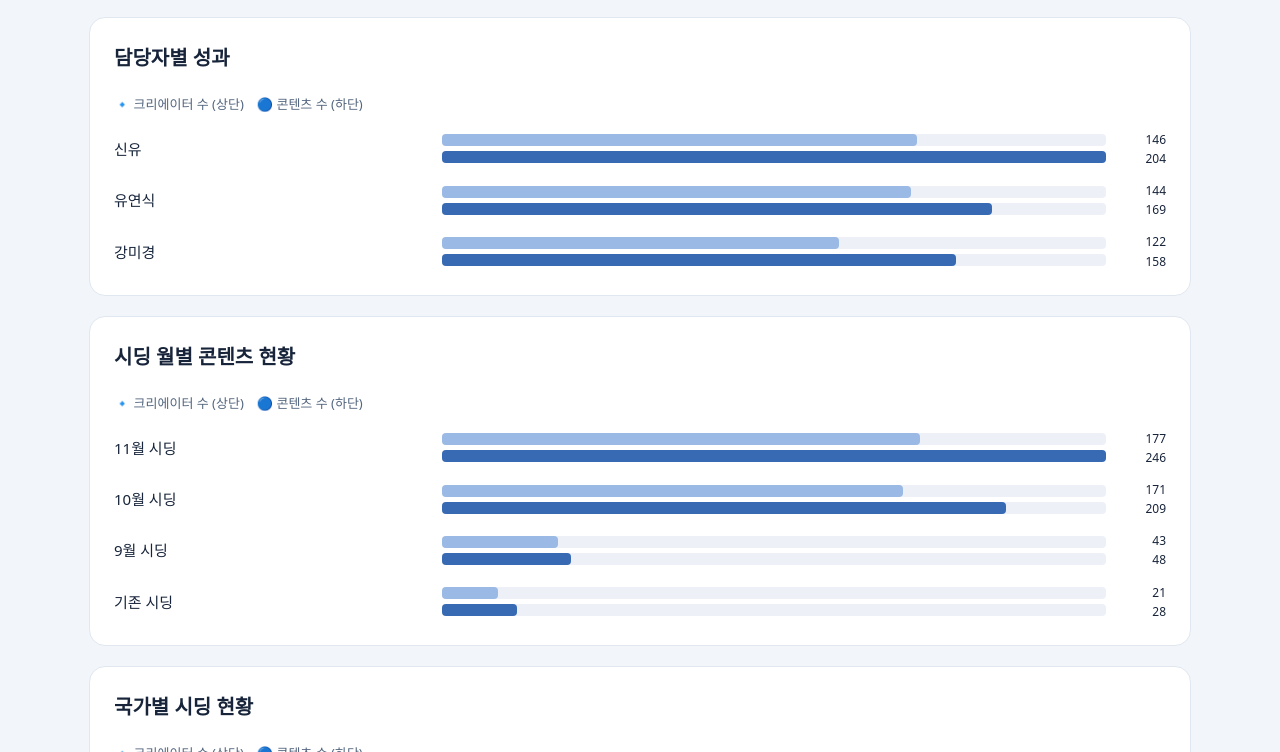
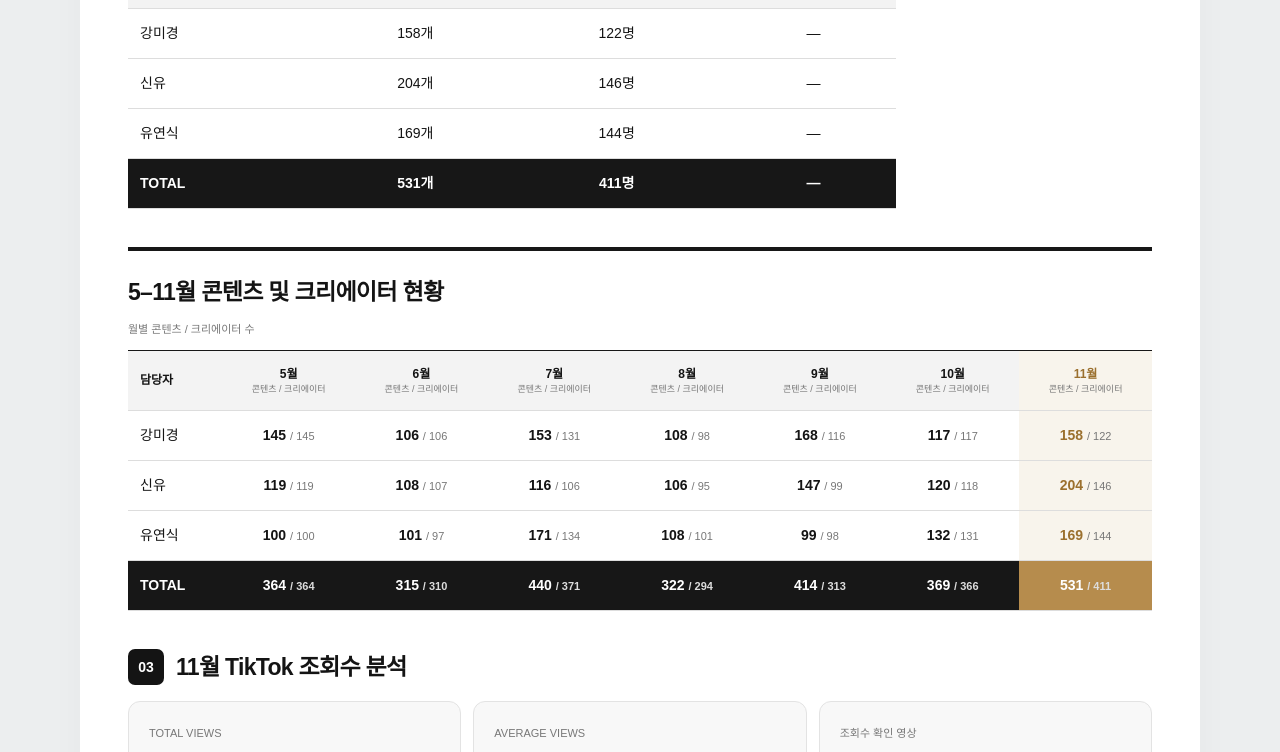
Before and after one commit to aigsam21/November-Seeding, a plain HTML site: page index.html in a window 1280 px wide. Shown: the part 554-1306 px from the top of the page. Drawn offline with Linux system fonts and the light colour scheme.

Commit message:
Add files via upload

```diff
--- a/app.js
+++ b/app.js
@@ -1 +1,10 @@
-const fmt=n=>n.toLocaleString('ko-KR');document.querySelector('#kpis').innerHTML=[['전체 크리에이터',DATA.total[0]+'명'],['전체 콘텐츠',DATA.total[1]+'개'],['크리에이터당 콘텐츠',(DATA.total[1]/DATA.total[0]).toFixed(2)+'개']].map(([a,b])=>`<div class="kpi">${a}<strong>${b}</strong></div>`).join('');const sections=[['owner','담당자별 성과'],['cohort','시딩 월별 콘텐츠 현황'],['country','국가별 시딩 현황'],['product','제품별 콘텐츠 현황'],['platform','플랫폼별 콘텐츠 현황']];for(const [key,title] of sections){document.querySelector('#nav').insertAdjacentHTML('beforeend',`<a href="#${key}">${title}</a>`);const max=Math.max(...DATA[key].map(x=>x[2]));document.querySelector('#sections').insertAdjacentHTML('beforeend',`<section id="${key}"><h2>${title}</h2><div class="legend">🔹 크리에이터 수 (상단)　🔵 콘텐츠 수 (하단)</div><div class="chart">${DATA[key].map(([n,c,v])=>`<div class="item"><div class="name">${n}</div><div class="bars"><div class="track"><div class="bar creator" style="width:${c/max*100}%"></div></div><div class="track"><div class="bar" style="width:${v/max*100}%"></div></div></div><div class="nums">${fmt(c)}<br>${fmt(v)}</div></div>`).join('')}</div></section>`)}
+const f=n=>n.toLocaleString('ko-KR'), root=document.querySelector('#report');
+const heading=(n,t)=>`<h2><b class="number">${n}</b>${t}</h2>`;
+const table=(heads,rows)=>`<div class="scroll"><table><thead><tr>${heads.map(x=>`<th>${x}</th>`).join('')}</tr></thead><tbody>${rows.map(([cls,...cells])=>`<tr class="${cls}">${cells.map(x=>`<td>${x}</td>`).join('')}</tr>`).join('')}</tbody></table></div>`;
+const card=(a,b,cls='')=>`<div class="metric ${cls}"><small>${a}</small><strong>${b}</strong></div>`;
+const owners=['강미경','신유','유연식'].map(n=>DATA.owner.find(r=>r[0]===n));
+root.innerHTML=`<section>${heading('01','11월 콘텐츠 및 크리에이터 현황')}<div class="metrics summary">${card('총 콘텐츠',f(DATA.total[1])+'<sub>개</sub>','black')}${card('총 크리에이터',f(DATA.total[0])+'<sub>명</sub>')}</div><p class="note">크리에이터 ID 및 콘텐츠 URL 중복 제거 기준</p></section><section class="owner">${heading('02','담당자별 11월 KPI')}${table(['담당자','콘텐츠','크리에이터','조회수'],[...owners.map(([n,c,v])=>['',n,v+'개',c+'명','—']),['total','TOTAL',DATA.total[1]+'개',DATA.total[0]+'명','—']])}</section>`;
+const hist=[[145,145,106,106,153,131,108,98,168,116,117,117],[119,119,108,107,116,106,106,95,147,99,120,118],[100,100,101,97,171,134,108,101,99,98,132,131],[364,364,315,310,440,371,322,294,414,313,369,366]];
+const pairs=a=>Array.from({length:a.length/2},(_,i)=>`<strong>${a[2*i]}</strong> <span class="secondary">/ ${a[2*i+1]}</span>`);
+root.innerHTML+=`<section class="history"><h2>5–11월 콘텐츠 및 크리에이터 현황</h2><p class="note">월별 콘텐츠 / 크리에이터 수</p>${table(['담당자',...Array.from({length:7},(_,i)=>`${i+5}월<small>콘텐츠 / 크리에이터</small>`)],hist.map((a,i)=>[i===3?'total':'',i===3?'TOTAL':owners[i][0],...pairs([...a,...(i===3?[DATA.total[1],DATA.total[0]]:[owners[i][2],owners[i][1]])])]))}</section><section>${heading('03','11월 TikTok 조회수 분석')}<div class="metrics">${['TOTAL VIEWS','AVERAGE VIEWS','조회수 확인 영상',...owners.map(r=>r[0]+' · 조회수')].map(n=>card(n,'—')).join('')}</div><p class="note">11월 원본 파일에 조회수 데이터가 없어 집계 대기 중입니다.</p><h3>조회수 TOP 10</h3>${table(['순위','담당자','크리에이터','조회수','영상'],[['','—','—','조회수 데이터 확인 후 업데이트','—','—']])}</section>`;
+for(const [i,key,title] of [['04','platform','플랫폼별 콘텐츠 현황'],['05','country','국가별 시딩 현황'],['06','product','제품별 콘텐츠 현황'],['07','cohort','시딩 월별 콘텐츠 현황']]){const max=Math.max(...DATA[key].flatMap(r=>r.slice(1)));root.innerHTML+=`<section>${heading(i,title)}<div class="chartcard"><div class="legend">🔹 크리에이터 수 (상단)　🔵 콘텐츠 수 (하단)</div>${DATA[key].map(([n,c,v])=>`<div class="item"><div>${n}</div><div class="bars"><div class="track"><div class="bar creator" style="width:${c/max*100}%"></div></div><div class="track"><div class="bar" style="width:${v/max*100}%"></div></div></div><div class="nums">${f(c)}<br>${f(v)}</div></div>`).join('')}</div>${key==='platform'?'<p class="note">플랫폼별 중복 크리에이터 포함 · 기타 링크는 별도 집계</p>':''}</section>`;}
--- a/index.html
+++ b/index.html
@@ -1 +1 @@
-<!doctype html><html lang="ko"><head><meta charset="utf-8"><meta name="viewport" content="width=device-width,initial-scale=1"><title>2026년 11월 시딩 보고</title><link rel="stylesheet" href="style.css"></head><body><main><header><small>DR.MELAXIN / GLOBAL SEEDING</small><h1>2026년 11월 시딩 보고</h1><p>CREATOR CONTENT REPORT</p></header><nav id="nav"></nav><section id="summary"><h2>11월 시딩 성과 요약</h2><div class="kpis" id="kpis"></div></section><div id="sections"></div><footer>집계 기준: 크리에이터 ID 및 콘텐츠 URL 중복 제거 · URL 추적 파라미터 제외 · 게시 링크 기준</footer></main><script src="data.js"></script><script src="app.js"></script></body></html>
+<!doctype html><html lang="ko"><head><meta charset="utf-8"><meta name="viewport" content="width=device-width,initial-scale=1"><title>2026년 11월 시딩 보고</title><link rel="stylesheet" href="style.css"></head><body><main><header><small>INFLUENCER SEEDING REPORT</small><h1>2026년 11월 시딩 보고</h1><div class="brand"><span>Dr. Melaxin</span><span>CREATOR SEEDING</span></div></header><article id="report"></article></main><script src="data.js"></script><script src="app.js"></script></body></html>
```
Also changed, not shown: style.css (+1 -1 lines).
